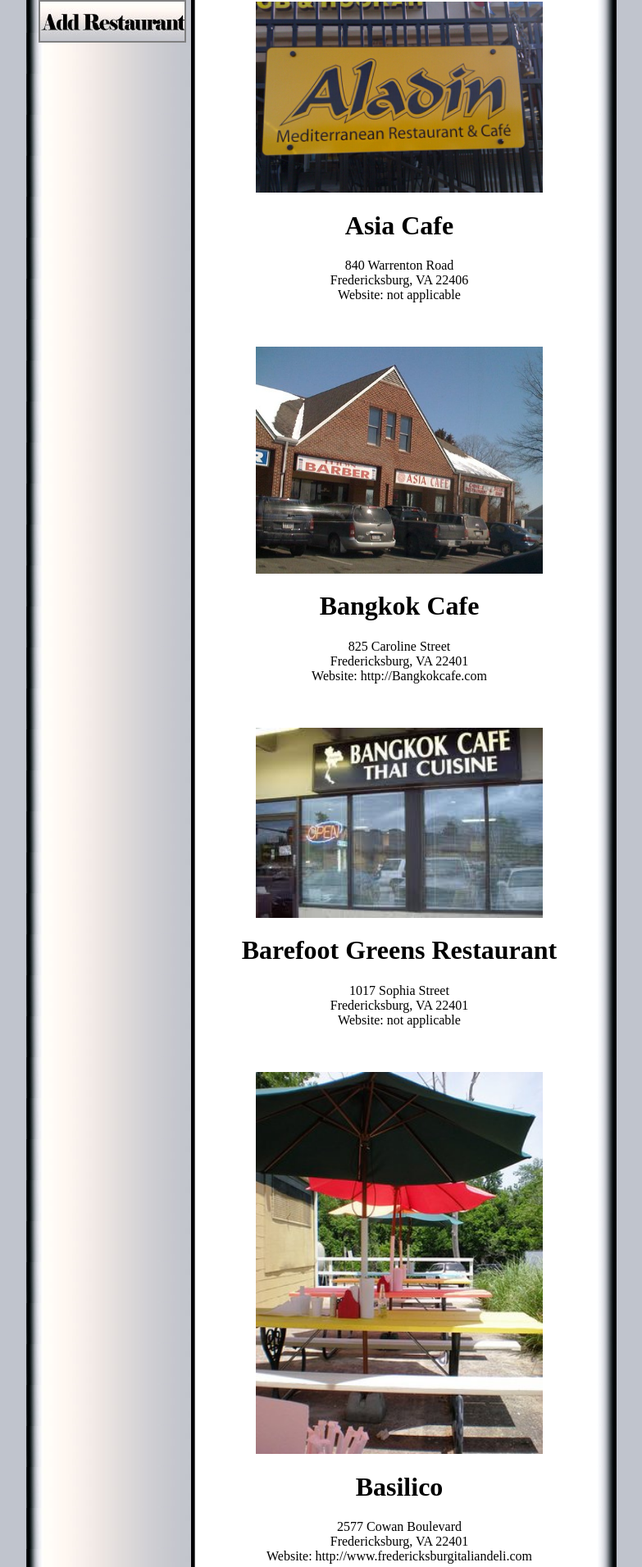
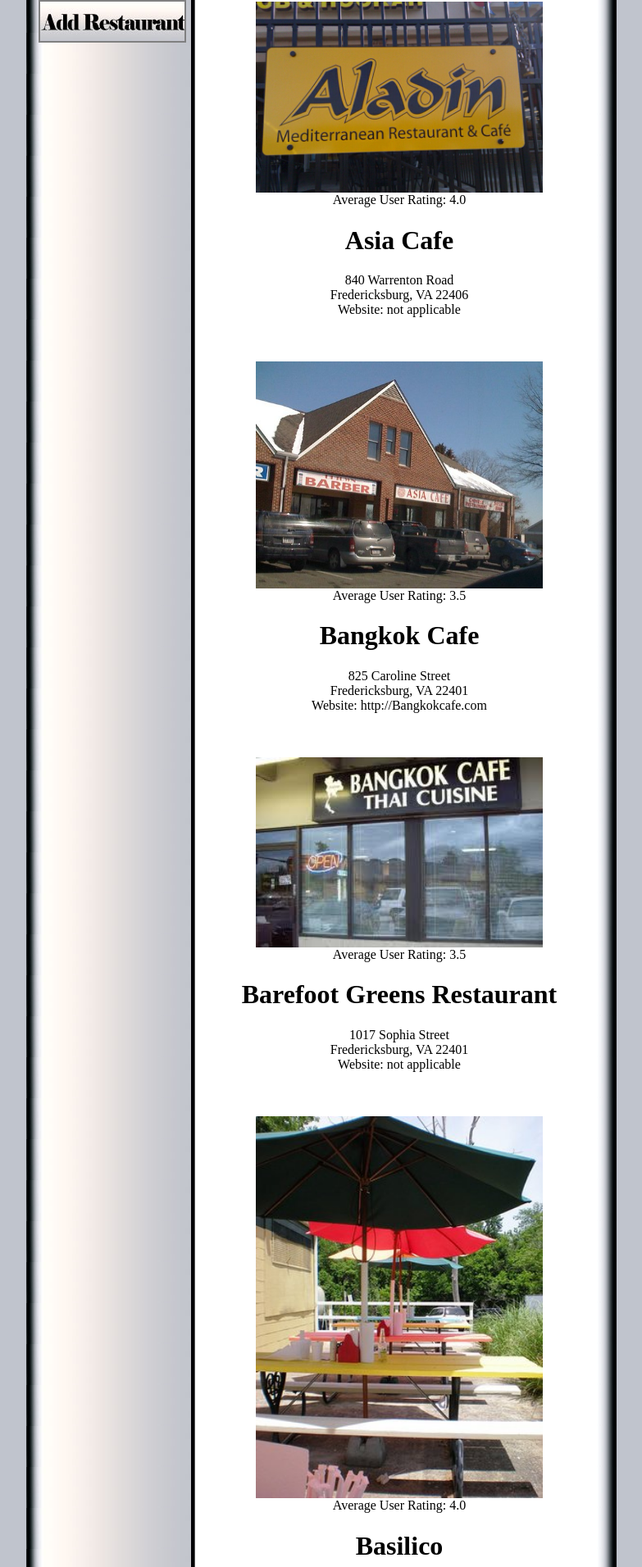
Before and after one commit to vroycroft/RestaurantRecommendationWebsite, a PHP site: page /restaurantSearch.php in a window 1280 px wide. Shown: the part 560-2472 px from the top of the page at 82% size, without its empty margins (248-1031 px from the left). Run offline with PHP 8.4, Linux system fonts and the light colour scheme; data comes from the database, SQL or seed files in the repository; data that the repository does not hold is empty.

Commit message:
added average user rating to restaurant page

```diff
--- a/restaurantSearch.php
+++ b/restaurantSearch.php
@@ -2,7 +2,7 @@
 
 include ("header.php");
 
-$query = "SELECT name, price, delivery, takeout, accommodate_groups,
+$query = "SELECT name, price, average_user_rating, delivery, takeout, accommodate_groups,
 reservations, outside_seating, bar, kids, fast_food,
 steakhouse_influence, american_influence, middle_eastern_influence,
 asian_influence, italian_influence, chinese_influence,
@@ -68,6 +68,7 @@ echo "$street_address <br/>";
 echo "$city, $state $zip <br/>";
 echo "Website: <a href='$website' target='_blank'>$website</a> <br/><br/>";
 echo "<br><br><img src =\"$image\" style = \"width: 350px; height: 275 px;\"/><br/>";
+echo "Average User Rating: $average_user_rating <br/>";
 }
 
 echo "<h1>You may also like: </h1>";
```
